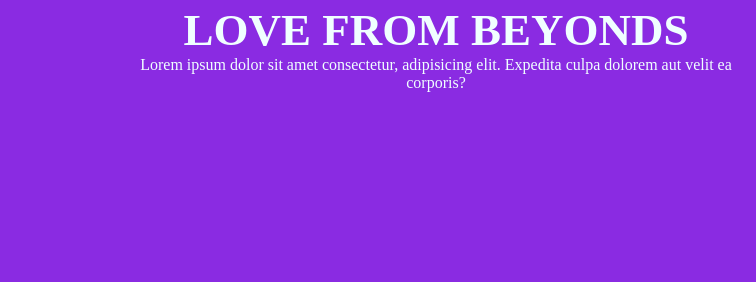
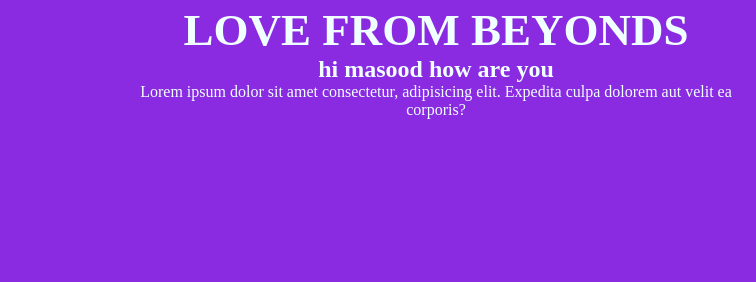
Before and after one commit to anithavelayudhan/git-learning2, a plain HTML site: page index.html in a window 1280 px wide. Shown: the part 172-454 px from the top of the page, 524-1280 px from the left. Drawn offline with Linux system fonts and the light colour scheme.

Commit message:
Update index.html

```diff
--- a/index.html
+++ b/index.html
@@ -28,6 +28,7 @@
             </div>
             <div class="txt_cls">
                 <h1>LOVE FROM BEYONDS</h1>
+                <h2>hi masood how are you</h2>
                 <p class="">Lorem ipsum dolor sit amet consectetur, adipisicing elit. Expedita culpa dolorem aut velit ea corporis?</p>
             </div>
          </div>
```
